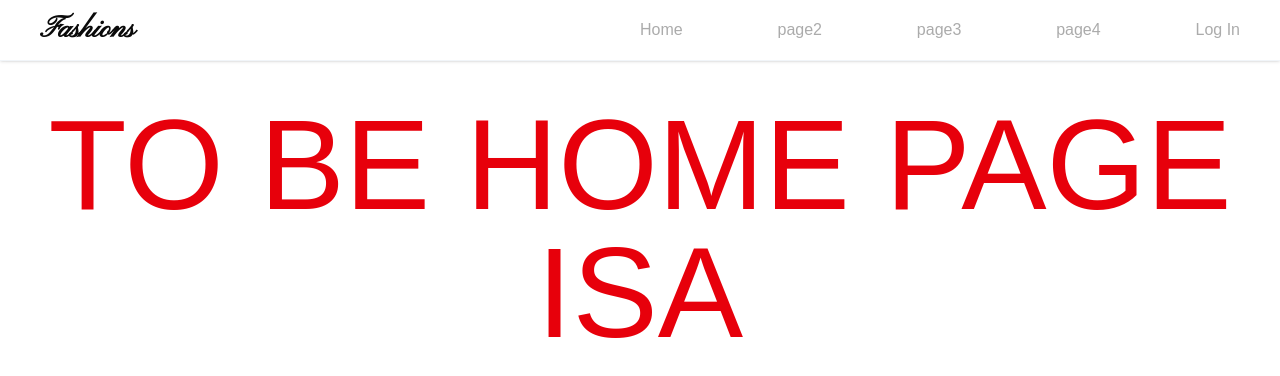
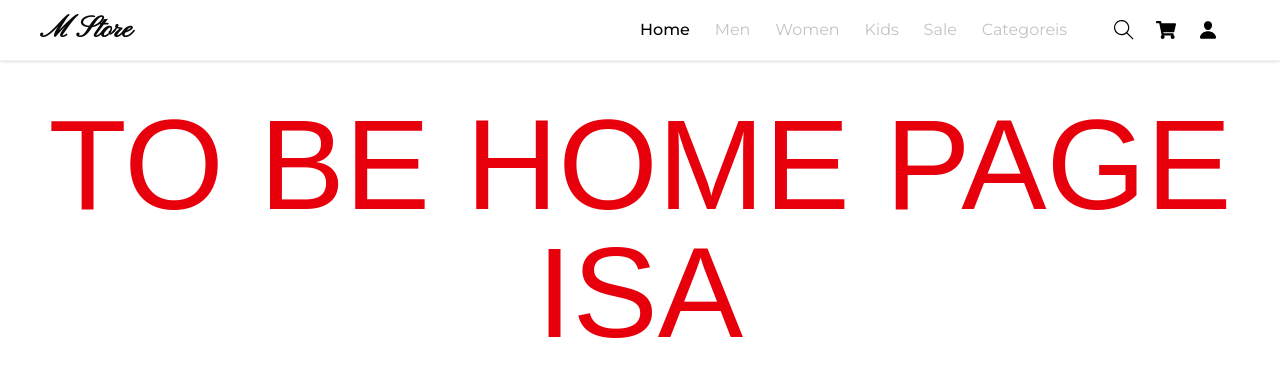
Before and after one commit to DuhaAnter/Mstore-frontend, a React (Vite) app: page / in a window 1280 px wide. Shown: the top 376 px of the page. Built offline with nearby package versions, Linux system fonts and the light colour scheme.

Commit message:
header done

```diff
--- a/package.json
+++ b/package.json
@@ -22,6 +22,7 @@
     "react": "^19.2.4",
     "react-dom": "^19.2.4",
     "react-hook-form": "^7.77.0",
+    "react-icons": "^5.6.0",
     "react-redux": "^9.3.0",
     "react-router": "^7.16.0",
     "react-router-dom": "^7.17.0",
--- a/src/Components/Header.jsx
+++ b/src/Components/Header.jsx
@@ -1,22 +1,48 @@
-import { Link } from "react-router";
+import { Link, NavLink } from "react-router";
+import { TfiSearch } from "react-icons/tfi";
+import { FaShoppingCart } from "react-icons/fa";
+import { IoPerson } from "react-icons/io5";
 
+//small reusable component
+function ActiveLink({ to, children }) {
+  return (
+    <NavLink
+      to={to}
+      className={({ isActive }) =>
+        isActive ? "text-black font-medium" : "text-[#c3c3c3] hover:text-black"
+      }
+    >
+      {children}
+    </NavLink>
+  );
+}
 export default function Header() {
   return (
     <>
       <nav className=" py-3 px-10 flex justify-between items-center bg-white/80 backdrop-blur-md border-b border-slate-100 shadow-sm transition-all duration-300">
         <div className="logo ">
           <p className="font-semibold text-3xl  font-['Pinyon_Script']">
-            Fashions
+            M Store
           </p>
         </div>
-        <div className="menu flex justify-between w-1/2 text-[#7777779e]">
-            <Link to='/'>Home</Link>
-            <Link to='/p2'>page2</Link>
-            <Link to='/p3'>page3</Link>
-            <Link to='/p4'>page4</Link>
-            <Link to='/login'>Log In</Link>
-
-
+        <div className="menu flex justify-between w-1/2 text-[#c3c3c3] font-['Montserrat']">
+          <ActiveLink to="/">Home</ActiveLink>
+          <ActiveLink to="/p2">Men</ActiveLink>
+          <ActiveLink to="/p3">Women</ActiveLink>
+          <ActiveLink to="/p4">Kids</ActiveLink>
+          <ActiveLink to="/p5">Sale</ActiveLink>
+          <ActiveLink to="/p6">Categoreis</ActiveLink>
+          <div className="flex justify-evenly items-center  w-37 text-black text-xl">
+            <Link to="/p7">
+              <TfiSearch />
+            </Link>
+            <Link to="/p8">
+              <FaShoppingCart />
+            </Link>
+            <Link to="/profile">
+              <IoPerson />
+            </Link>
+          </div>
         </div>
       </nav>
     </>
--- a/src/pages/Profile.jsx
+++ b/src/pages/Profile.jsx
@@ -1,21 +1,28 @@
 import { useSelector } from "react-redux";
+import { useNavigate } from 'react-router-dom';
 
 
 export default function Profile() {
-const user = useSelector((state) => state.user);
+  const user = useSelector((state) => state.user);
+  const navigate = useNavigate();
+  if (!user.userLoggedIn) {
+    navigate("/login");
+  }
 
   return (
     <div className="flex flex-col items-center justify-center min-h-screen bg-slate-50 p-4">
       <h1 className="text-3xl md:text-5xl font-bold text-red-600 text-center mb-4">
         TO BE USER PROFILE PAGE ISA
       </h1>
-     {
-      user.userName? <h3 className="text-blue-400">hi {user.userName}
-      <br />
-      yor are logged in
-      </h3> : <h3>hi guest</h3>
-     }
-
+      {user.userName ? (
+        <h3 className="text-blue-400">
+          hi {user.userName}
+          <br />
+          yor are logged in
+        </h3>
+      ) : (
+        <h3>hi guest</h3>
+      )}
     </div>
   );
 }
```
Also changed, not shown: 1 other file (tests, documents, lock files or other folders).
